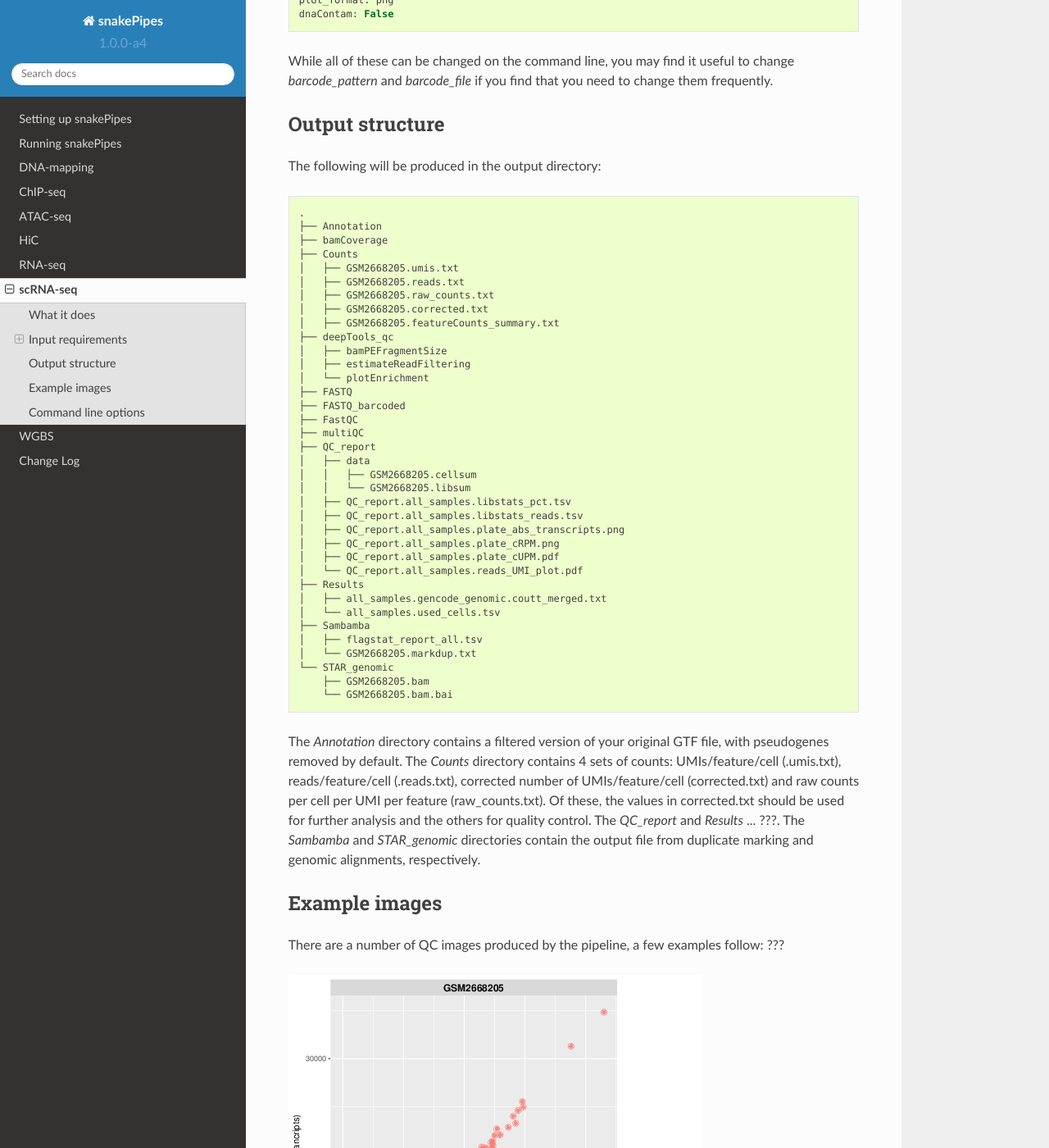
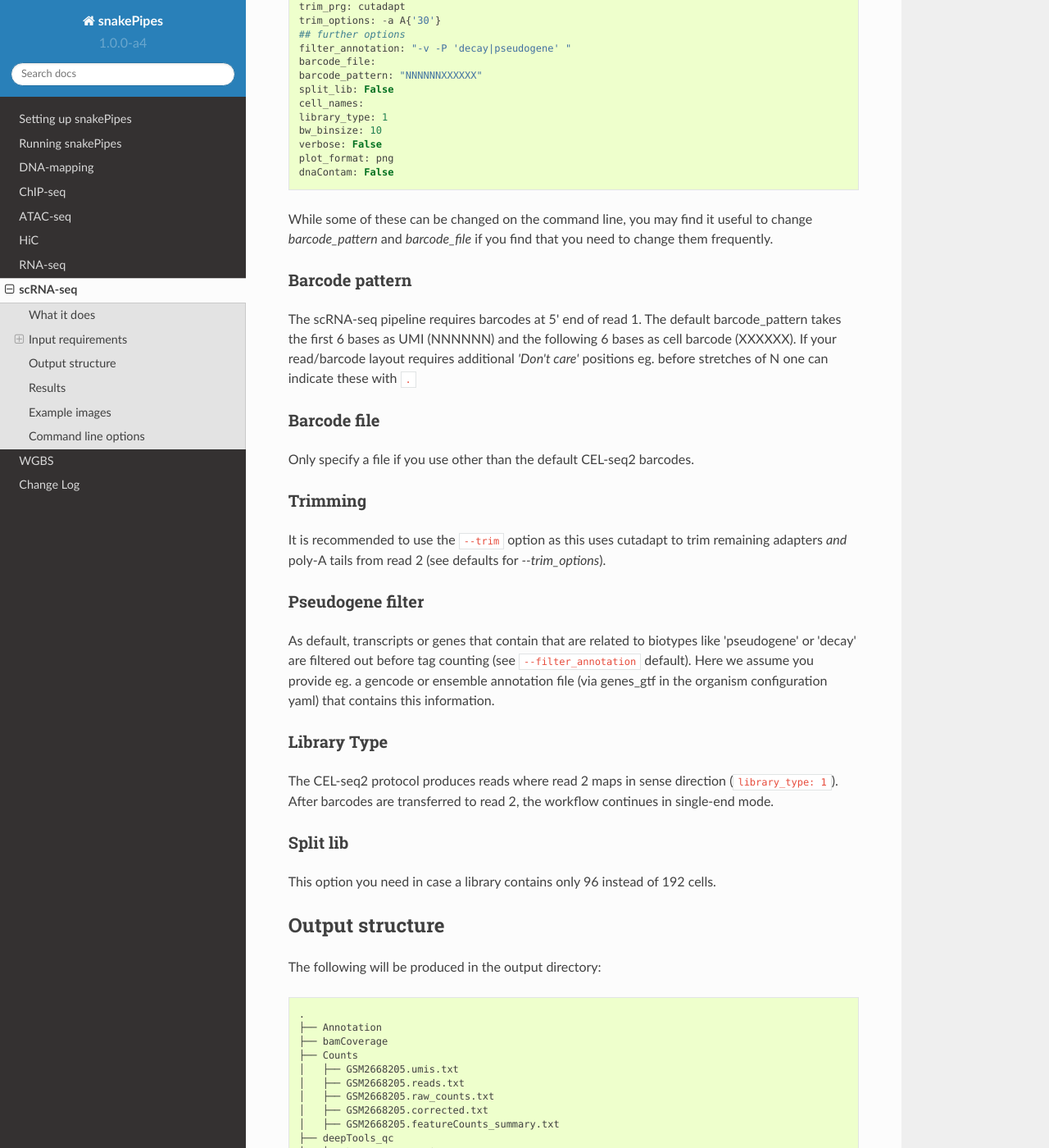
Before and after one commit to maxplanck-ie/snakepipes, a Sphinx documentation site: the page built from docs/content/workflows/scRNA-seq.rst, in a window 1280 px wide and 1400 px high, scrolled down 1530 px. Shown: the whole window at 82% size. Built offline with Sphinx 7.4.7 and the Read the Docs theme 2.0.0, drawn with Linux system fonts in a browser that asks for light colours; some of the changed text lies outside the part shown.

Commit message:
Doc steffen (#215)
* add scRNAseq docu

* more scRNA-seq docs

* also add library_type to counting script instead of hard coding it

* more scRNA-seq doc

* scRNA-seq:
 - add plotFormat to Rscript
 - change default plotFormat to pdf as png is not working with R
currently
 - make really use library_type in counting script (before ignored),
also change defaults.yaml library_type to 1 as it should be for CEL-seq2
 - fix MultiQC rule for scRNA-seq due to special paired/single-end mode
mixing in this workflow

* remove comments

```diff
--- a/docs/content/workflows/scRNA-seq.rst
+++ b/docs/content/workflows/scRNA-seq.rst
@@ -6,7 +6,13 @@ scRNA-seq
 What it does
 ------------
 
-The scRNA-seq pipeline is intended to process CEL-Seq2 data, though it may be able to process some similar Drop-seq protocols. The general procedure involves (1) moving cell barcodes and UMIs from read 2 into the read headers, (2) mapping, and (3) quantification at the single cell level. UMIs in the read headers are used to avoid counting PCR duplicates. A number of bigWig and QC plots (e.g., from `plotEnrichment`) are generated as well.
+The scRNA-seq pipeline is intended to process CEL-Seq2 data, though it may be able to process some similar Drop-seq protocols. The general procedure involves
+
+1. moving cell barcodes and UMIs from read 1 into the read headers of read 2,
+2. mapping read 2,
+3. quantification at the single cell level.
+
+UMIs in the read headers are used to avoid counting PCR duplicates. A number of bigWig and QC plots (e.g., from `plotEnrichment`) are generated as well.
 
 Input requirements
 ------------------
@@ -16,7 +22,7 @@ The primary input requirement is a directory of paired-end fastq files. In addit
 Cell barcodes
 ~~~~~~~~~~~~~
 
-The format of the cell barcodes file is shown below. Note that the default file is included in the snakePipes source code under `snakePipes/workflows/scRNAseq`.
+The format of the cell barcodes file is shown below. Note that the default file is included in the snakePipes source code under `snakePipes/workflows/scRNAseq`. This file is automatically used if you leave :code:`barcode_file` empty.
 
 ::
 
@@ -31,6 +37,8 @@ The format of the cell barcodes file is shown below. Note that the default file
     9       ACGTTG
 
 The default cell barcodes are 192 hexamers listed in a file with the first column a cell number and the second the barcode sequence.
+
+Predefined cell barcodes are required right now. However it is planned to make this more generic in future workflow versions.
 
 Configuration file
 ~~~~~~~~~~~~~~~~~~
@@ -64,13 +72,49 @@ The default configuration file is listed below and can be found in `snakePipes/w
     barcode_pattern: "NNNNNNXXXXXX"
     split_lib: False
     cell_names:
-    library_type: 2
+    library_type: 1
     bw_binsize: 10
     verbose: False
     plot_format: png
     dnaContam: False
 
-While all of these can be changed on the command line, you may find it useful to change `barcode_pattern` and `barcode_file` if you find that you need to change them frequently.
+While some of these can be changed on the command line, you may find it useful to change `barcode_pattern` and `barcode_file` if you find that you need to change them frequently.
+
+Barcode pattern
+~~~~~~~~~~~~~~~
+
+The scRNA-seq pipeline requires barcodes at 5' end of read 1. The default barcode_pattern takes the first 6 bases as UMI (NNNNNN) and the following 6 bases as cell barcode (XXXXXX).
+If your read/barcode layout requires additional *'Don't care'* positions eg. before stretches of N one can indicate these with ``.``
+
+Barcode file
+~~~~~~~~~~~~~~~
+
+Only specify a file if you use other than the default CEL-seq2 barcodes.
+
+
+Trimming
+~~~~~~~~
+
+It is recommended to use the :code:`--trim` option as this uses cutadapt to trim remaining adapters *and* poly-A tails from read 2 (see defaults for `--trim_options`).
+
+Pseudogene filter
+~~~~~~~~~~~~~~~~~
+
+As default, transcripts or genes that contain that are related to biotypes like 'pseudogene' or 'decay' are filtered out before tag counting (see
+:code:`--filter_annotation` default).
+Here we assume you provide eg. a gencode or ensemble annotation file (via genes_gtf in the organism configuration yaml) that contains this information.
+
+Library Type
+~~~~~~~~~~~~~~~
+
+The CEL-seq2 protocol produces reads where read 2 maps in sense direction (:code:`library_type: 1`). After barcodes are transferred to read 2, the workflow continues in single-end mode.
+
+Split lib
+~~~~~~~~~
+
+This option you need in case a library contains only 96 instead of 192 cells.
+
+
 
 Output structure
 ----------------
@@ -114,12 +158,25 @@ The following will be produced in the output directory::
         ├── GSM2668205.bam
         └── GSM2668205.bam.bai
 
-The `Annotation` directory contains a filtered version of your original GTF file, with pseudogenes removed by default. The `Counts` directory contains 4 sets of counts: UMIs/feature/cell (.umis.txt), reads/feature/cell (.reads.txt), corrected number of UMIs/feature/cell (corrected.txt) and raw counts per cell per UMI per feature (raw_counts.txt). Of these, the values in corrected.txt should be used for further analysis and the others for quality control. The `QC_report` and `Results` ... ???. The `Sambamba` and `STAR_genomic` directories contain the output file from duplicate marking and genomic alignments, respectively.
+The `Annotation` directory contains a filtered version of your original GTF file, with pseudogenes removed by default.
+The `bamCoverage` directory contains a bigwig track for each sample (not per cell!). This can be used eg. in IGV to check where your reads map in general.
+The `Counts` directory contains 4 sets of counts: UMIs/feature/cell (.umis.txt), reads/feature/cell (.reads.txt), corrected number of UMIs/feature/cell (corrected.txt) and raw counts per cell per UMI per feature (raw_counts.txt). Of these, the values in corrected.txt should be used for further analysis and the others for quality control.
+The `deeptools_qc` directory contains additional QC reports and plots. The `FASTQC` directory can be used to verify eg. the barcode layout of read 1.
+The `QC_report` directory contains additional QC stats as tables and plots.
+
+Results
+--------------
+
+- Main result: the genes per cell count table with poisson-corrected counts can be found under :code:`Results/all_samples.gencode_genomic.corrected_merged.csv`
+- corresponding annotation files are: `Annotation/genes.filtered.bed` and `Annotation/genes.filtered.gtf`, respectively
+- the folders `QC_report`, `FASTQC`, `deeptools_qc` and `multiQC` contain various QC tables and plots.
+- `Sambamba` and `STAR_genomic` directories contain the output file from duplicate marking and genomic alignments, respectively
+
 
 Example images
 --------------
 
-There are a number of QC images produced by the pipeline, a few examples follow: ???
+There are a number of QC images produced by the pipeline:
 
 .. image:: ../images/scRNAseq_UMI_plot.png
 
@@ -128,6 +185,7 @@ This figure plots the number of UMIs on transcripts per cell vs the number of re
 .. image:: ../images/scRNAseq_plate_abs_transcript.png
 
 This figure shows the distribution of the number of UMIs across the single cells. Each block is a single cell and the color indicates the number of UMIs assigned to it. This is useful for flagging outlier cells.
+Note: the layout corresponds to half of a 384-well plate as this is used usually for CEL-seq2. The plot can also help to see biases corresponding to the well-plate.
 
 Command line options
 --------------------
```
Also changed, not shown: 6 other files.
